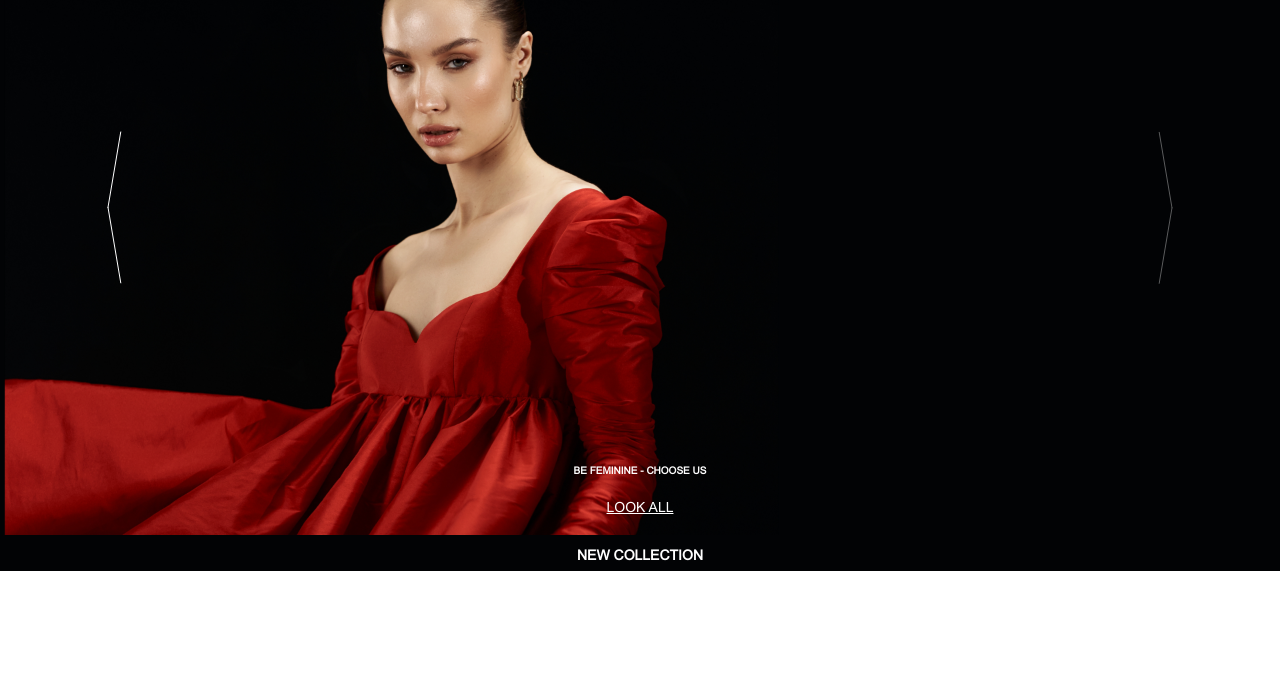
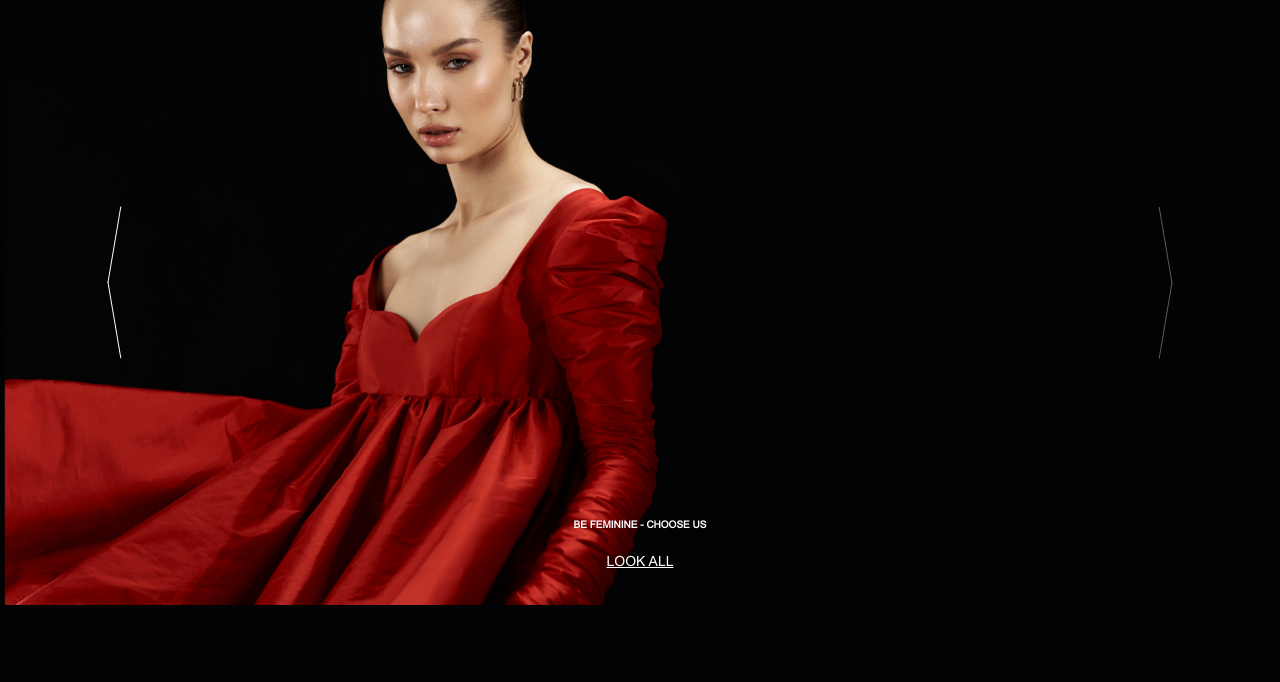
Before and after one commit to dvvinfo/annonce, a website built with Vite: page index.html in a window 1280 px wide. Shown: the part 115-797 px from the top of the page. Built offline with nearby package versions, Linux system fonts and the light colour scheme; files whose address does not match are found by name.

Commit message:
пофиксил карусель

```diff
--- a/package.json
+++ b/package.json
@@ -6,9 +6,11 @@
   "scripts": {
     "dev": "vite",
     "build": "vite build",
-    "preview": "vite preview"
+    "preview": "vite preview",
+    "deploy": "gh-pages -d dist"
   },
   "devDependencies": {
+    "gh-pages": "^6.2.0",
     "sass": "^1.58.3",
     "vite": "^4.1.0"
   },
--- a/src/scss/cover-section.scss
+++ b/src/scss/cover-section.scss
@@ -12,12 +12,17 @@
     margin: 0;
   }
   &-carousel {
-    height: 100%;
+    height: 100vh;
     background-color: var(--black-bg);
+    @media screen and (max-width: 1200px) {
+      height: 100%;
+    }
   }
   &-carousel-slide {
     position: relative;
-    max-height: 650px;
+    @media screen and (max-width: 1200px) {
+    }
+
     img {
       width: 100%;
       height: 100%;
@@ -33,7 +38,7 @@
     position: absolute;
     left: 0;
     right: 0;
-    bottom: 20px;
+    bottom: 40px;
     display: flex;
     flex-direction: column;
     align-items: center;
```
Also changed, not shown: 2 other files.
